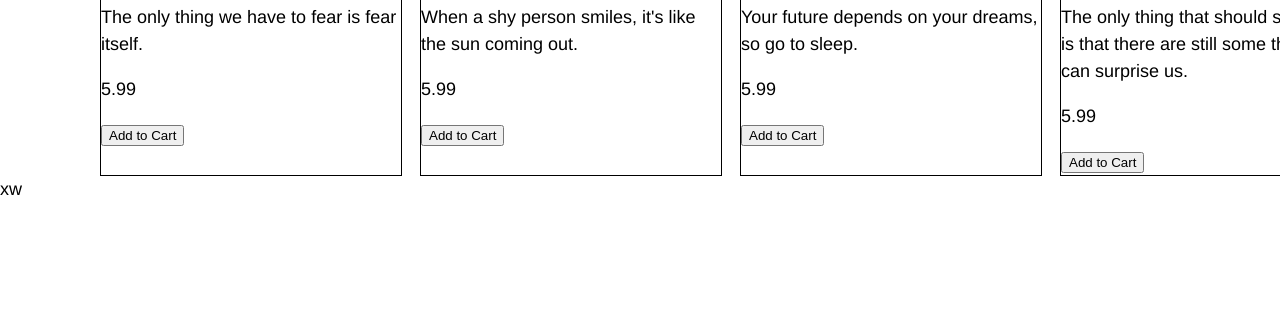
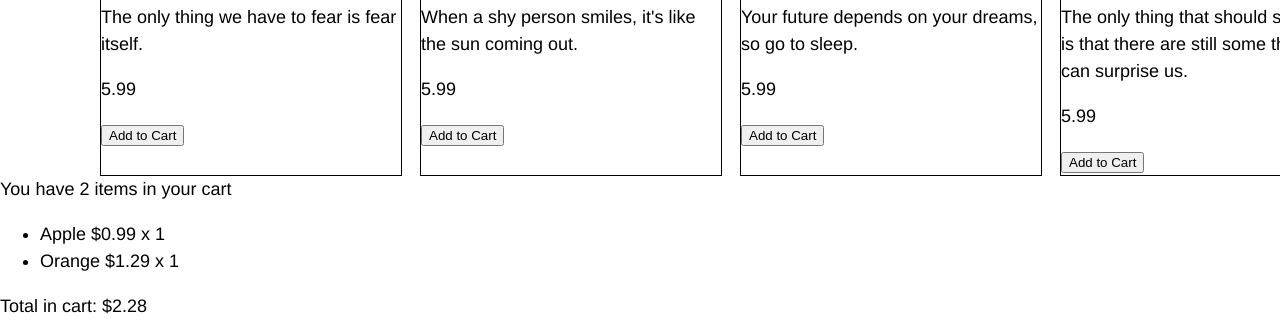
Before and after one commit to edison4354/WEB1.0-Mood_Shop-Edison, a plain HTML site: page index.html in a window 1280 px wide. Shown: the part 1596-1916 px from the top of the page. Before the commit the page ends 1799 px from the top, so only its background shows below. Drawn offline with Linux system fonts and the light colour scheme.

Commit message:
connect cart to footer

```diff
--- a/index.html
+++ b/index.html
@@ -19,7 +19,16 @@
             <!-- Display moods here -->
         </main>
         <footer>
+            <div id='cart-qty'>
+                <!-- cart qty here -->
+            </div>
+            <ul id='item-list'>
+                <!-- cart items -->
+            </ul>
+            <div id='cart-total'>
+                <!-- total -->
+            </div>
         </footer>
-        <script src="./resources/js/scripts.js" type="module"></script>xw
+        <script src="./resources/js/scripts.js" type="module"></script>
     </body>
 </html>
--- a/resources/js/scripts.js
+++ b/resources/js/scripts.js
@@ -1,6 +1,9 @@
 import data from './data.js' //importing the json file
 
 const itemsContainer = document.getElementById('items')
+const itemList = document.getElementById('item-list')
+const cartQty = document.getElementById('cart-qty')
+const cartTotal = document.getElementById('cart-total')
 
 // Displaying all the JSON data into the html file
 // the length of our data determines how many times this loop goes around
@@ -40,6 +43,7 @@ data.forEach((mood => {
 
 const cart = []
 
+//----------------------------------------------------------
 // Add Items
 function addItem(name, price) {
     for (let i = 0; i < cart.length; i += 1) {
@@ -52,21 +56,28 @@ function addItem(name, price) {
     cart.push(item)
 }
 
+//----------------------------------------------------------
 // Show Items
 function showItems() {
     const qty = getQty()
     const total = getTotal()
+    // console.log(`You have ${qty} items in your cart`)
+    cartQty.innerHTML = `You have ${qty} items in your cart`
 
-    console.log(`You have ${qty} items in your cart`)
+    let itemStr = ''
+    for (let i = 0; i < cart.length; i+= 1) {
+        // console.log(`- ${cart[i].name} $${cart[i].price} x ${cart[i].qty}`)
+        const { name, price, qty } = cart[i]
 
-    for (let i = 0; i < cart.length; i+= 1) {
-        console.log(`- ${cart[i].name} $${cart[i].price} x ${cart[i].qty}`)
+        itemStr += `<li> ${cart[i].name} $${cart[i].price} x ${cart[i].qty} </li>`
     }
+    itemList.innerHTML = itemStr
 
-    console.log(`Total in cart: $${total}`)
+    // console.log(`Total in cart: $${total}`)
+    cartTotal.innerHTML = `Total in cart: $${total}`
 }
 
-
+//----------------------------------------------------------
 // Get Qty
 function getQty() {
     let qty = 0
@@ -76,6 +87,7 @@ function getQty() {
     return qty
 }
 
+//----------------------------------------------------------
 // Get total
 function getTotal() {
     let total = 0
@@ -85,18 +97,25 @@ function getTotal() {
     return total.toFixed(2)
 }
 
+//----------------------------------------------------------
 // Remove Itmes
 function removeItem(name) {
     for (let i = 0; i < cart.length; i += 1) {
         if (cart[i].name === name) {
-            cart.splice(i, 1)
+            if (qty > 0) {
+                cart[i].qty -= qty
+            }
+            if (cart[i.qty < 1 || qty === 0]) {
+                cart.splice(i, 1)
+            }
             return
         }
     }
-
 }
 
 addItem('Apple', 0.99)
 addItem('Orange', 1.29)
 
 showItems()
+
+console.log(itemList)
```
